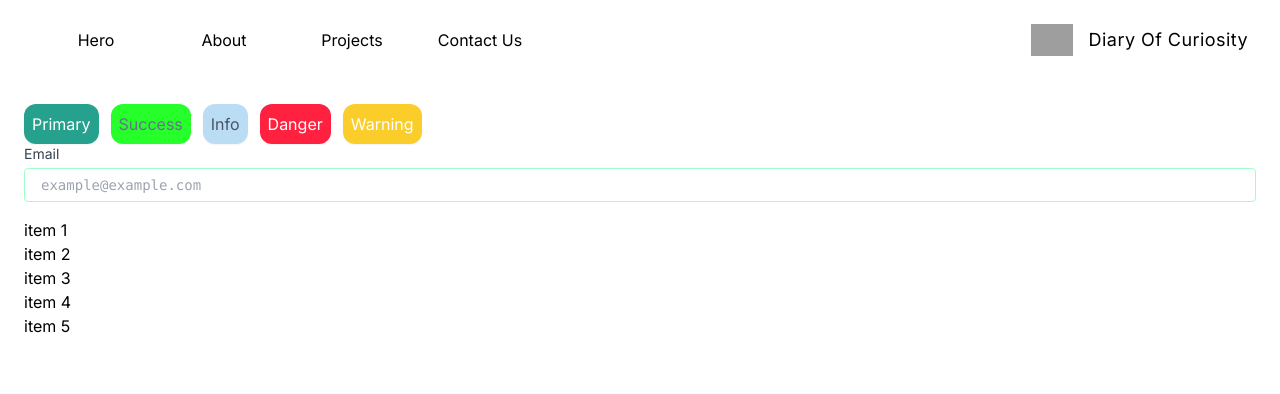
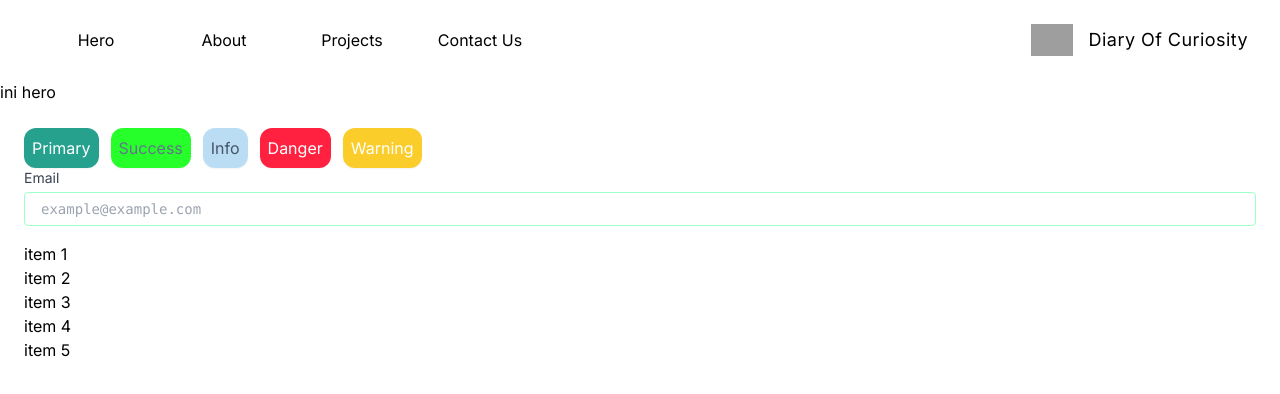
Before and after one commit to diaryoc/doc-portfolio, a Next.js app: page / in a window 1280 px wide. Shown: the top 394 px of the page. Built offline with nearby package versions, Linux system fonts and the light colour scheme; grey boxes are pictures that could not be loaded.

Commit message:
hotfix-create hero section
Signed-off-by: diaryoc <diarycuriosity@gmail.com>

```diff
--- a/src/app/page.tsx
+++ b/src/app/page.tsx
@@ -1,6 +1,7 @@
 import Button from "@/components/tokens/button";
 import InputForm from "@/components/component/inputForm";
 import ListComponent from "@/components/component/listComponent";
+import HeroSection from "@/components/feature/heroSection";
 
 export default function Home() {
   const dataItem = [
@@ -27,6 +28,7 @@ export default function Home() {
   ]
   return (
     <main>
+      <HeroSection/>
       <div className={"p-6"}>
         <Button typeName={"button"} className={"btn btn-primary mr-3"} name={"Primary"}/>
         <Button typeName={"button"} className={"btn btn-success mr-3"} name={"Success"}/>
--- a/src/components/feature/heroSection.tsx
+++ b/src/components/feature/heroSection.tsx
@@ -0,0 +1,6 @@
+"use client"
+export default function HeroSection(){
+    return(
+        <div>ini hero</div>
+    )
+}
```
